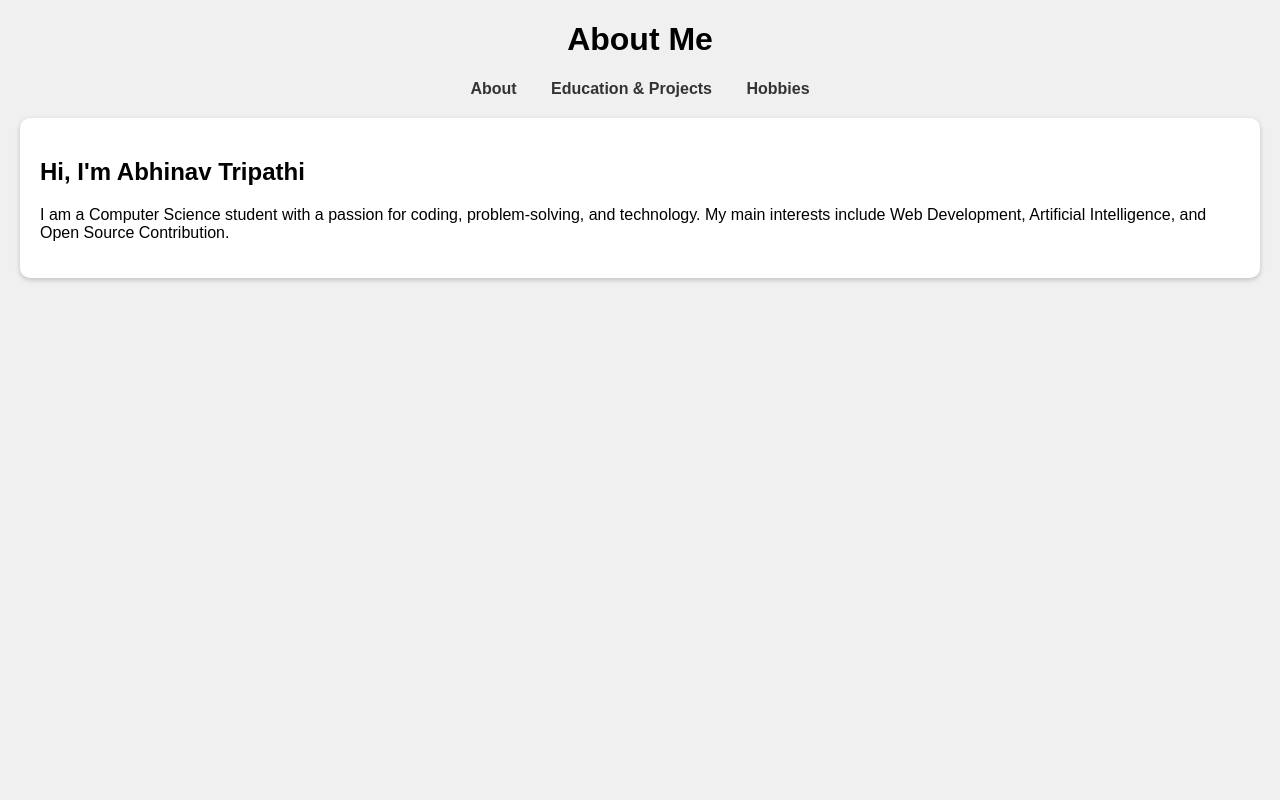
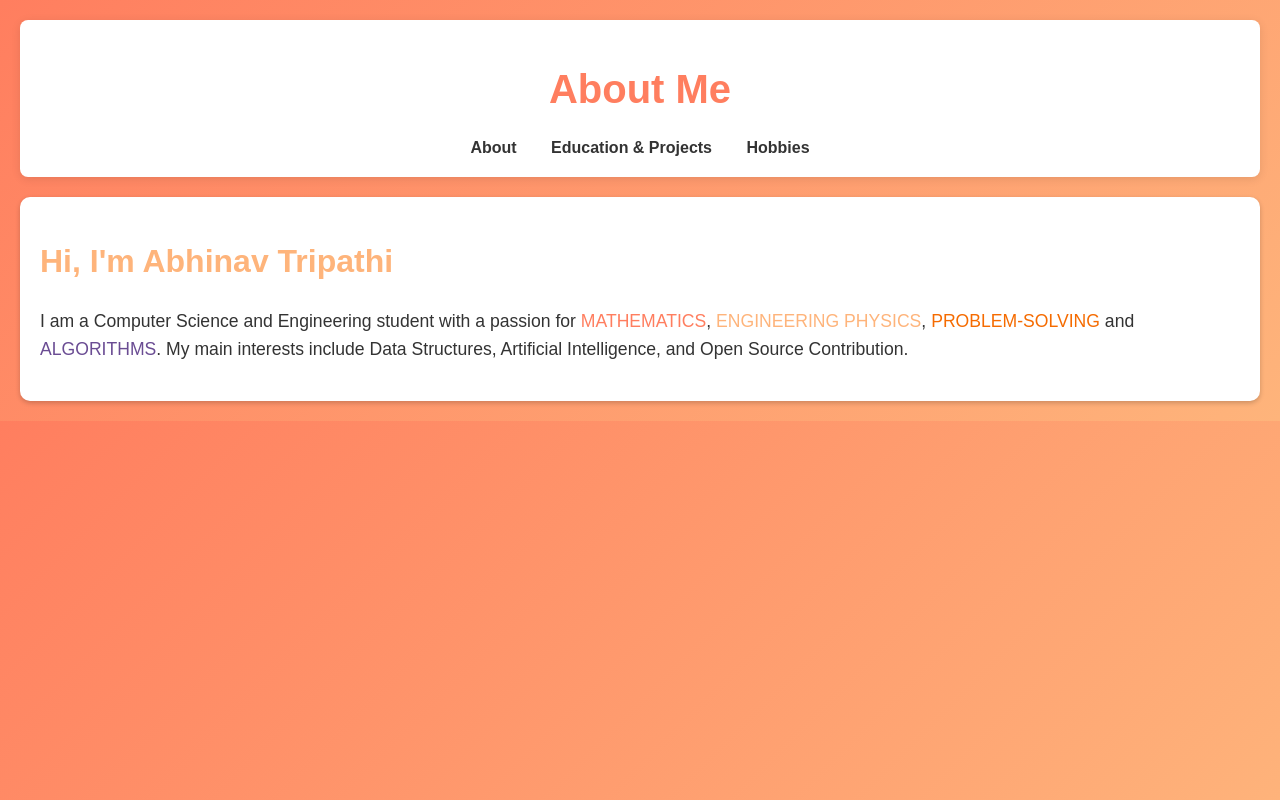
Before and after one commit to shunyasium/my_website, a plain HTML site: page about.html in a window 1280 px wide. Drawn offline with Linux system fonts and the light colour scheme.

Commit message:
Update about.html

```diff
--- a/about.html
+++ b/about.html
@@ -5,28 +5,48 @@
   <title>About Me</title>
   <style>
     body {
-      font-family: Arial, sans-serif;
+      font-family: 'Arial', sans-serif;
       margin: 20px;
-      background: #f0f0f0;
+      background: linear-gradient(135deg, #ff7e5f, #feb47b);
+      color: #fff;
     }
     header {
       text-align: center;
       margin-bottom: 20px;
+      background: #fff;
+      color: #333;
+      border-radius: 8px;
+      padding: 20px;
+      box-shadow: 0px 2px 10px rgba(0, 0, 0, 0.1);
     }
     nav a {
       margin: 0 15px;
       text-decoration: none;
       color: #333;
       font-weight: bold;
+      transition: color 0.3s ease;
     }
     nav a:hover {
-      color: darkblue;
+      color: #ff7e5f;
     }
     section {
-      background: white;
+      background: #fff;
       padding: 20px;
       border-radius: 10px;
-      box-shadow: 0px 2px 5px rgba(0,0,0,0.2);
+      box-shadow: 0px 2px 5px rgba(0, 0, 0, 0.2);
+      color: #333;
+    }
+    h1 {
+      font-size: 2.5em;
+      color: #ff7e5f;
+    }
+    h2 {
+      font-size: 2em;
+      color: #feb47b;
+    }
+    p {
+      font-size: 1.1em;
+      line-height: 1.6;
     }
   </style>
 </head>
@@ -42,8 +62,9 @@
 
   <section>
     <h2>Hi, I'm Abhinav Tripathi</h2>
-    <p>I am a Computer Science student with a passion for coding, problem-solving, and technology.
-    My main interests include Web Development, Artificial Intelligence, and Open Source Contribution.</p>
+    <p>I am a Computer Science and Engineering student with a passion for <span style="color: #ff7e5f;">MATHEMATICS</span>,
+    <span style="color: #feb47b;">ENGINEERING PHYSICS</span>, <span style="color: #f56b00;">PROBLEM-SOLVING</span> and <span style="color: #6a4c93;">ALGORITHMS</span>.
+    My main interests include Data Structures, Artificial Intelligence, and Open Source Contribution.</p>
   </section>
 </body>
 </html>
```
